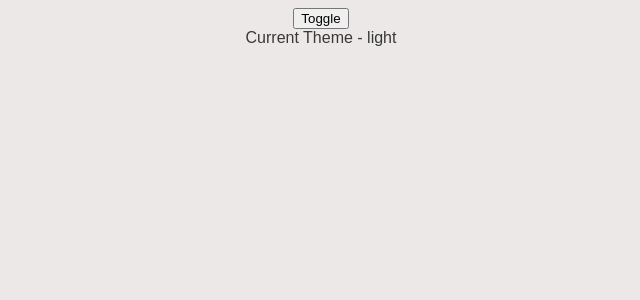
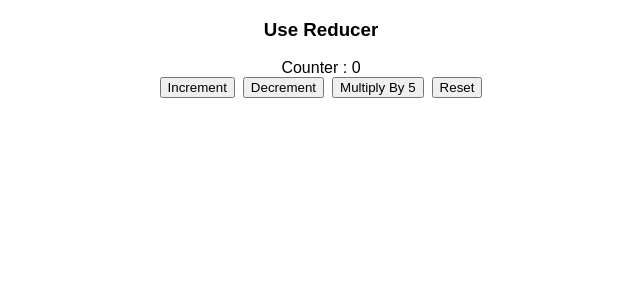
Before and after one commit to mohammedsaif001/react-machine-coding-interview, a React (Create React App) app: page / in a window 1280 px wide. Shown: the top 300 px of the page, without its empty margins (319-959 px from the left). Built offline with nearby package versions, Linux system fonts and the light colour scheme.

Commit message:
Use Reducer

```diff
--- /dev/null
+++ b/src/4_use_reducer/use-reducer-comp.jsx
@@ -0,0 +1,52 @@
+import { useReducer } from "react";
+
+const COUNTER_ACTIONS = {
+  INCREMENT: "INCREMENT",
+  DECREMENT: "DECREMENT",
+  MULTIPLY_BY_PAYLOAD: "MULTIPLY_BY_PAYLOAD",
+  RESET: "RESET",
+};
+
+const inititalState = {
+  count: 0,
+};
+
+const counterReducer = (state, action) => {
+  switch (action.type) {
+    case COUNTER_ACTIONS.INCREMENT:
+      return { ...state, count: state.count + 1 };
+    case COUNTER_ACTIONS.DECREMENT:
+      return { ...state, count: state.count - 1 };
+    case COUNTER_ACTIONS.MULTIPLY_BY_PAYLOAD:
+      return { ...state, count: state.count * action.payload };
+    case COUNTER_ACTIONS.RESET:
+      return inititalState;
+    default:
+      return state;
+  }
+};
+
+const UseReducerComponent = () => {
+  const [state, dispatch] = useReducer(counterReducer, inititalState);
+  const { count } = state;
+
+  const increment = () => dispatch({ type: COUNTER_ACTIONS.INCREMENT });
+  const decrement = () => dispatch({ type: COUNTER_ACTIONS.DECREMENT });
+  const reset = () => dispatch({ type: COUNTER_ACTIONS.RESET });
+  const multiplyByNumber = (x) =>
+    dispatch({ type: COUNTER_ACTIONS.MULTIPLY_BY_PAYLOAD, payload: x });
+  return (
+    <div>
+      <h3> Use Reducer</h3>
+      <div>Counter : {count}</div>
+      <div style={{ display: "flex", gap: "0.5rem", justifyContent: "center" }}>
+        <button onClick={increment}>Increment</button>
+        <button onClick={decrement}>Decrement</button>
+        <button onClick={() => multiplyByNumber(5)}>Multiply By 5</button>
+        <button onClick={reset}>Reset</button>
+      </div>
+    </div>
+  );
+};
+
+export default UseReducerComponent;
--- a/src/App.js
+++ b/src/App.js
@@ -2,6 +2,7 @@ import ClassBasedComp from "./1_class_based_comp/class-based-comp";
 import LifeCycleClassComp from "./1_class_based_comp/life-cycle-class-comp.jsx";
 import UseEffectPolyfillComponent from "./2_use_effect_polyfill/use-effect-polyfill.jsx";
 import LightDarkMode from "./3_context_light_dark_mode/light-dark-mode.js";
+import UseReducerComponent from "./4_use_reducer/use-reducer-comp.jsx";
 import "./styles.css";
 
 export default function App() {
@@ -10,7 +11,8 @@ export default function App() {
       {/* <ClassBasedComp /> */}
       {/* <LifeCycleClassComp/> */}
       {/* <UseEffectPolyfillComponent /> */}
-      <LightDarkMode />
+      {/* <LightDarkMode /> */}
+      <UseReducerComponent />
     </div>
   );
 }
```
